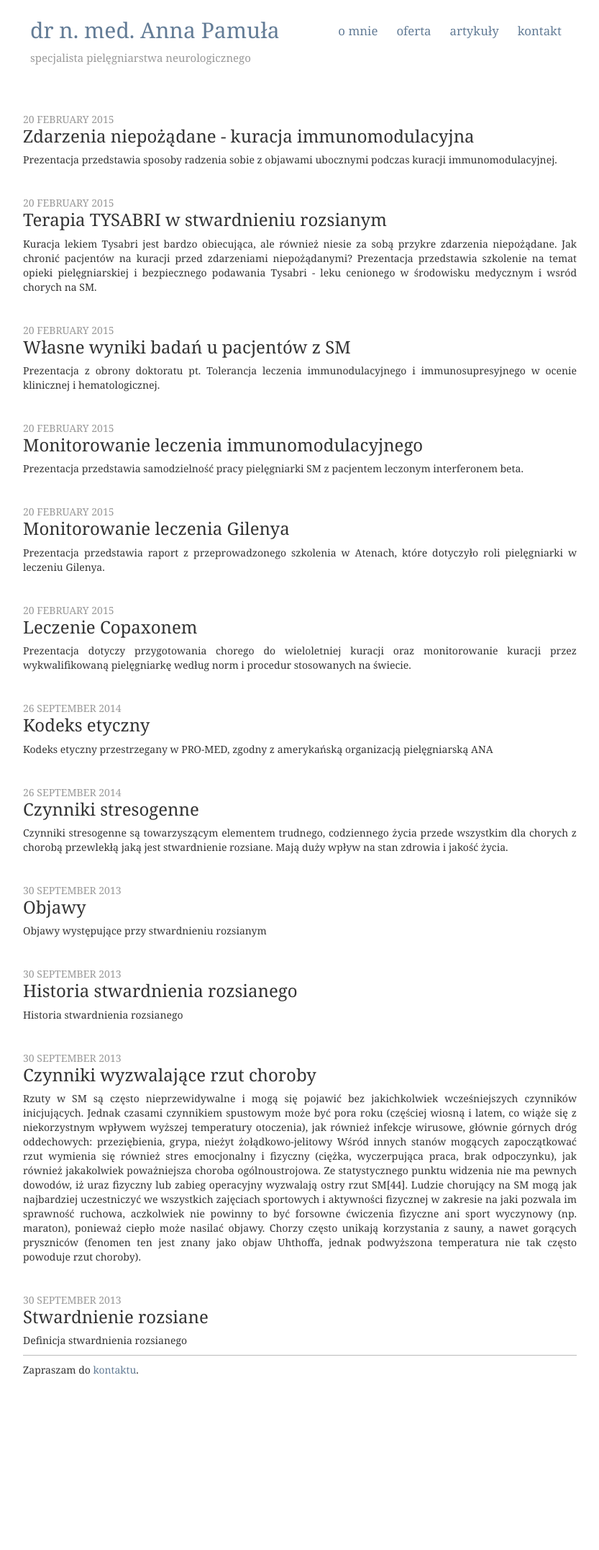
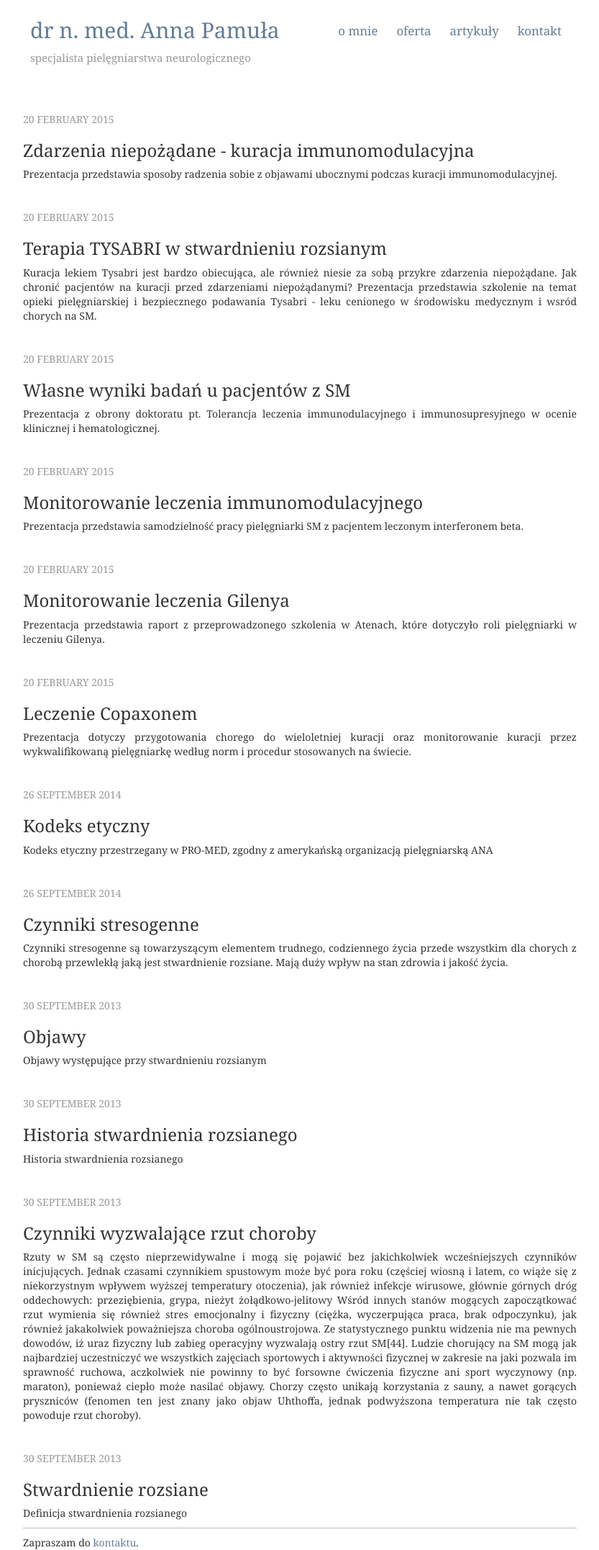
Before and after one commit to annapamula/annapamula.github.io, a Jekyll site: the page built from artykuly/index.md, in a window 1280 px wide. Shown: the whole page at 72% size, without its empty margins (223-1056 px from the left). Built offline with Jekyll 4.4.1, drawn with Linux system fonts in a browser that asks for light colours; nearby versions of some CDN libraries; Markdown is read by kramdown in place of the engine named in the settings; before the commit the page ends 1913 px from its top, so only the background shows below that.

Commit message:
Modify CSS file

```diff
--- a/artykuly/index.md
+++ b/artykuly/index.md
@@ -8,7 +8,7 @@ layout: post
     <p class="tagline" style="margin-top: 40px">
         {{ post.date | date: "%-d %B %Y"}}
     </p>
-    <h3>
+    <h3 style="margin-top: 20px">
         <a href="{{ post.url }}">{{ post.title }}</a>
     </h3>
     <div class="excerpt" style="margin-top: 10px">
```
